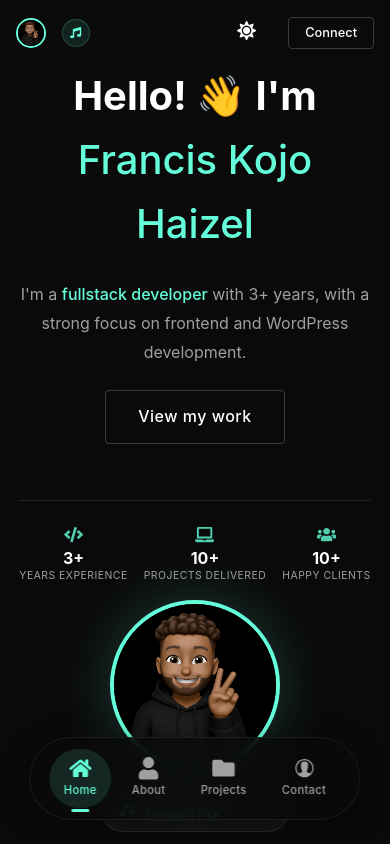
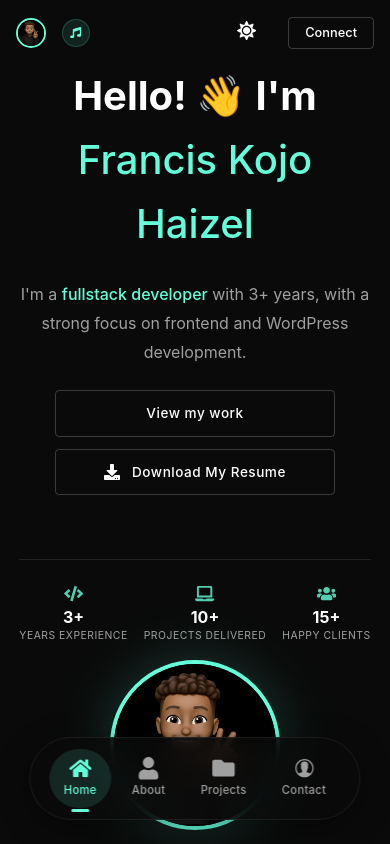
Before and after one commit to Franbeko/myportfolio, a React (Vite) app: page / in a window 390 px wide. Shown: the top 844 px of the page. Built offline with nearby package versions, Linux system fonts and the light colour scheme; the HTML template or start-up script is replaced by a standard one.

Commit message:
Changes made in some of the files and the index.css file too

```diff
--- a/src/components/Header.jsx
+++ b/src/components/Header.jsx
@@ -22,7 +22,7 @@ const Header = ({ darkMode, toggleDarkMode, isPlaying, toggleMusic }) => {
             alt="Francis"
             className="header-avatar"
           />
-          {/* Mini Music Button - Now with spinning animation when playing */}
+          {/* Mini Music Button */}
           <button
             className={`header-music-btn ${isPlaying ? 'playing' : ''}`}
             onClick={toggleMusic}
--- a/src/components/Hero.jsx
+++ b/src/components/Hero.jsx
@@ -1,5 +1,5 @@
 import { motion } from 'framer-motion';
-import { FaMusic, FaPause, FaCode, FaLaptop, FaUsers } from 'react-icons/fa';
+import { FaMusic, FaPause, FaCode, FaLaptop, FaUsers, FaDownload } from 'react-icons/fa';
 
 const Hero = ({ darkMode, isPlaying, toggleMusic }) => {
   return (
@@ -22,12 +22,23 @@ const Hero = ({ darkMode, isPlaying, toggleMusic }) => {
               I'm a <span className="highlight-text">fullstack developer</span> with 3+ years, with a strong focus on frontend and WordPress development.
             </p>
 
+            {/* Button Container - Flex row with proper spacing */}
+            <div className="hero-buttons">
               <a
                 href="#projects"
                 className="view-my-work-btn"
               >
                 View my work
               </a>
+              <a
+                href="/resume/Francis_Kojo_Haizel_Resume.pdf.pdf"
+                download
+                className="resume-btn"
+              >
+                <FaDownload className="resume-icon" />
+                Download My Resume
+              </a>
+            </div>
 
             {/* Stats Section */}
             <div className="hero-stats">
@@ -50,7 +61,7 @@ const Hero = ({ darkMode, isPlaying, toggleMusic }) => {
               <div className="hero-stat">
                 <FaUsers className="hero-stat-icon" />
                 <div>
-                  <span className="hero-stat-number">10+</span>
+                  <span className="hero-stat-number">15+</span>
                   <span className="hero-stat-label">Happy Clients</span>
                 </div>
               </div>
--- a/src/index.css
+++ b/src/index.css
@@ -432,6 +432,19 @@ body.light-mode {
   color: #444444;
 }
 
+/* ============================================
+   HERO BUTTONS CONTAINER - PROPER SPACING
+   ============================================ */
+.hero-buttons {
+  display: flex;
+  gap: 1.5rem;
+  margin-bottom: 2rem;
+  flex-wrap: wrap;
+  align-items: center;
+  justify-content: flex-start;
+}
+
+/* View My Work Button */
 .view-my-work-btn {
   display: inline-block;
   padding: 0.8rem 2rem;
@@ -444,8 +457,9 @@ body.light-mode {
   border: 1px solid rgba(255, 255, 255, 0.2);
   transition: all 0.3s ease;
   letter-spacing: 0.5px;
-  margin-bottom: 2rem;
   align-self: flex-start;
+  min-width: 150px;
+  text-align: center;
 }
 
 .hero.dark .view-my-work-btn {
@@ -464,6 +478,48 @@ body.light-mode {
   border-color: #64ffda;
   transform: translateY(-2px);
   box-shadow: 0 5px 20px rgba(100, 255, 218, 0.2);
+}
+
+/* Resume Button */
+.resume-btn {
+  display: inline-flex;
+  align-items: center;
+  gap: 0.75rem;
+  padding: 0.8rem 2rem;
+  background: transparent;
+  color: inherit;
+  text-decoration: none;
+  border-radius: 4px;
+  font-weight: 500;
+  font-size: 1rem;
+  border: 1px solid rgba(255, 255, 255, 0.2);
+  transition: all 0.3s ease;
+  letter-spacing: 0.5px;
+  min-width: 180px;
+  justify-content: center;
+  text-align: center;
+}
+
+.hero.dark .resume-btn {
+  color: #ffffff;
+  border-color: rgba(255, 255, 255, 0.2);
+}
+
+.hero.light .resume-btn {
+  color: #0a0a0a;
+  border-color: rgba(0, 0, 0, 0.2);
+}
+
+.resume-btn:hover {
+  background: #64ffda;
+  color: #0a0a0a;
+  border-color: #64ffda;
+  transform: translateY(-2px);
+  box-shadow: 0 5px 20px rgba(100, 255, 218, 0.2);
+}
+
+.resume-icon {
+  font-size: 1rem;
 }
 
 /* ============================================
@@ -691,8 +747,9 @@ body.light-mode {
   color: #64ffda;
 }
 
+/* Fix: Francis's Pick text color for light mode */
 .hero.light .music-pick {
-  color: #555555;
+  color: #0a0a0a; /* Black text on light mode */
 }
 
 .hero.light .music-player-mini.playing .music-pick {
@@ -732,7 +789,15 @@ body.light-mode {
     padding-top: 0;
   }
 
+  .hero-buttons {
+    justify-content: center;
+  }
+
   .view-my-work-btn {
+    align-self: center;
+  }
+
+  .resume-btn {
     align-self: center;
   }
 
@@ -819,6 +884,25 @@ body.light-mode {
   .hero-subtitle {
     font-size: 1rem;
   }
+
+  /* Hero buttons mobile */
+  .hero-buttons {
+    gap: 1rem;
+    justify-content: center;
+    width: 100%;
+  }
+
+  .view-my-work-btn,
+  .resume-btn {
+    padding: 0.7rem 1.5rem;
+    font-size: 0.9rem;
+    min-width: 130px;
+    flex: 0 1 auto;
+  }
+
+  .resume-btn {
+    min-width: 150px;
+  }
 }
 
 @media (max-width: 480px) {
@@ -847,9 +931,21 @@ body.light-mode {
     margin-bottom: 1.5rem;
   }
 
-  .view-my-work-btn {
-    align-self: center;
-    margin-bottom: 1.5rem;
+  .hero-buttons {
+    flex-direction: column;
+    align-items: center;
+    gap: 0.8rem;
+    width: 100%;
+  }
+
+  .view-my-work-btn,
+  .resume-btn {
+    width: 100%;
+    max-width: 280px;
+    padding: 0.7rem 1.5rem;
+    font-size: 0.85rem;
+    justify-content: center;
+    min-width: unset;
   }
 
   .hero-avatar-container {
@@ -1680,45 +1776,6 @@ section.light .section-subtitle {
   color: #0a8a7a;
 }
 
-.resume-download {
-  display: flex;
-  justify-content: center;
-  margin-top: 2rem;
-}
-
-.resume-btn {
-  display: inline-flex;
-  align-items: center;
-  gap: 0.8rem;
-  padding: 0.8rem 2rem;
-  background: transparent;
-  color: #ffffff;
-  text-decoration: none;
-  border-radius: 4px;
-  font-weight: 500;
-  font-size: 1rem;
-  border: 1px solid rgba(255, 255, 255, 0.2);
-  transition: all 0.3s ease;
-  letter-spacing: 0.5px;
-}
-
-.about-section.light .resume-btn {
-  color: #0a0a0a;
-  border-color: rgba(0, 0, 0, 0.2);
-}
-
-.resume-btn:hover {
-  background: #64ffda;
-  color: #0a0a0a;
-  border-color: #64ffda;
-  transform: translateY(-2px);
-  box-shadow: 0 5px 20px rgba(100, 255, 218, 0.2);
-}
-
-.resume-icon {
-  font-size: 1.1rem;
-}
-
 /* About Stats */
 .about-stats {
   display: grid;
@@ -2133,6 +2190,11 @@ section.light .section-subtitle {
   font-size: 0.95rem;
   color: #64ffda;
   font-weight: 500;
+}
+
+/* Fix: FAQ footer text color for light mode */
+.faq-section.light .faq-left-footer {
+  color: #0a0a0a; /* Black text on light mode */
 }
 
 /* ============================================
@@ -3135,7 +3197,15 @@ section.light .section-subtitle {
     text-align: center !important;
   }
 
+  .hero-buttons {
+    justify-content: center !important;
+  }
+
   .view-my-work-btn {
+    align-self: center !important;
+  }
+
+  .resume-btn {
     align-self: center !important;
   }
 
@@ -3279,11 +3349,6 @@ section.light .section-subtitle {
   .skill-item {
     font-size: 0.9rem;
     padding: 0.5rem 0;
-  }
-
-  .resume-btn {
-    padding: 0.6rem 1.5rem;
-    font-size: 0.9rem;
   }
 
   .about-stats {
@@ -3616,11 +3681,6 @@ section.light .section-subtitle {
     font-size: 0.8rem;
     padding: 0.4rem 0;
     gap: 0.6rem;
-  }
-
-  .resume-btn {
-    padding: 0.5rem 1.2rem;
-    font-size: 0.8rem;
   }
 
   .faq-memoji {
@@ -3835,6 +3895,18 @@ section.light .section-subtitle {
     text-align: center;
   }
 
+  .hero-buttons {
+    justify-content: center;
+  }
+
+  .view-my-work-btn {
+    align-self: center;
+  }
+
+  .resume-btn {
+    align-self: center;
+  }
+
   .hero-avatar {
     width: 250px;
     height: 250px;
```
Also changed, not shown: src/components/About.jsx (+0 -15 lines). Lines whose indentation alone changed are shown as unchanged.
